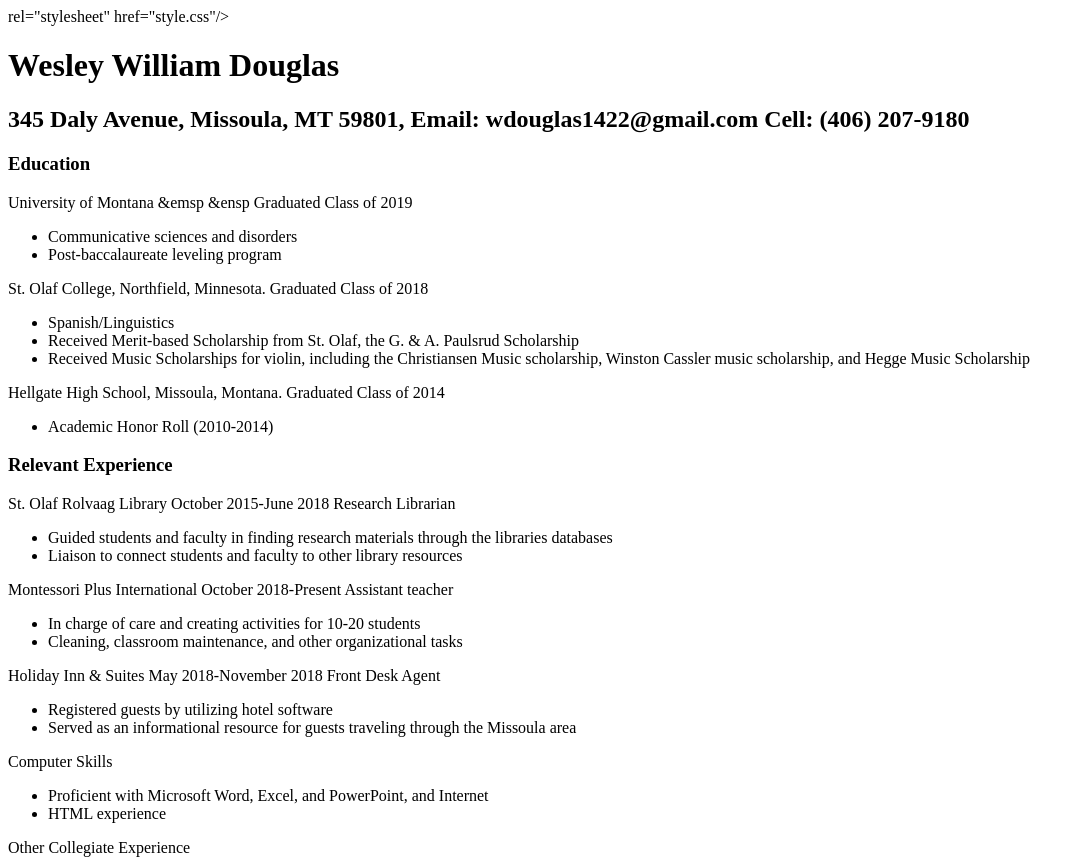
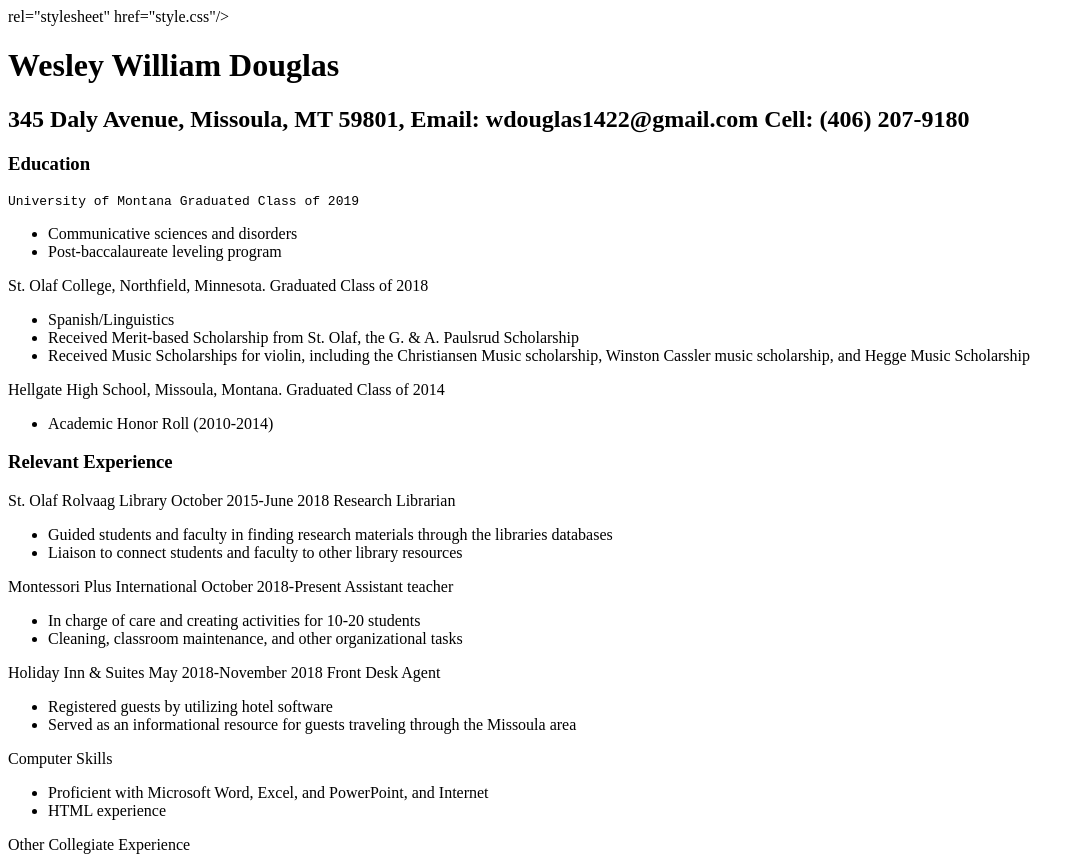
Before and after one commit to JMLW1422/WesDouglas.github.io, a plain HTML site: page index.html in a window 1280 px wide. Shown: the top 867 px of the page, without its empty margins (0-1085 px from the left). Drawn offline with Linux system fonts and the light colour scheme.

Commit message:
Testing pre tab for spacing

```diff
--- a/index.html
+++ b/index.html
@@ -10,7 +10,7 @@
     <h2>345 Daly Avenue, Missoula, MT 59801, Email: wdouglas1422@gmail.com Cell: (406) 207-9180</h2>
     <h3>Education</h3>
     <p>
-      University of Montana &emsp         &ensp Graduated Class of 2019
+	  <pre class="tab">University of Montana Graduated Class of 2019</pre>
     <ul>
   <li> Communicative sciences and disorders </li>
   <li> Post-baccalaureate leveling program </li>
```
